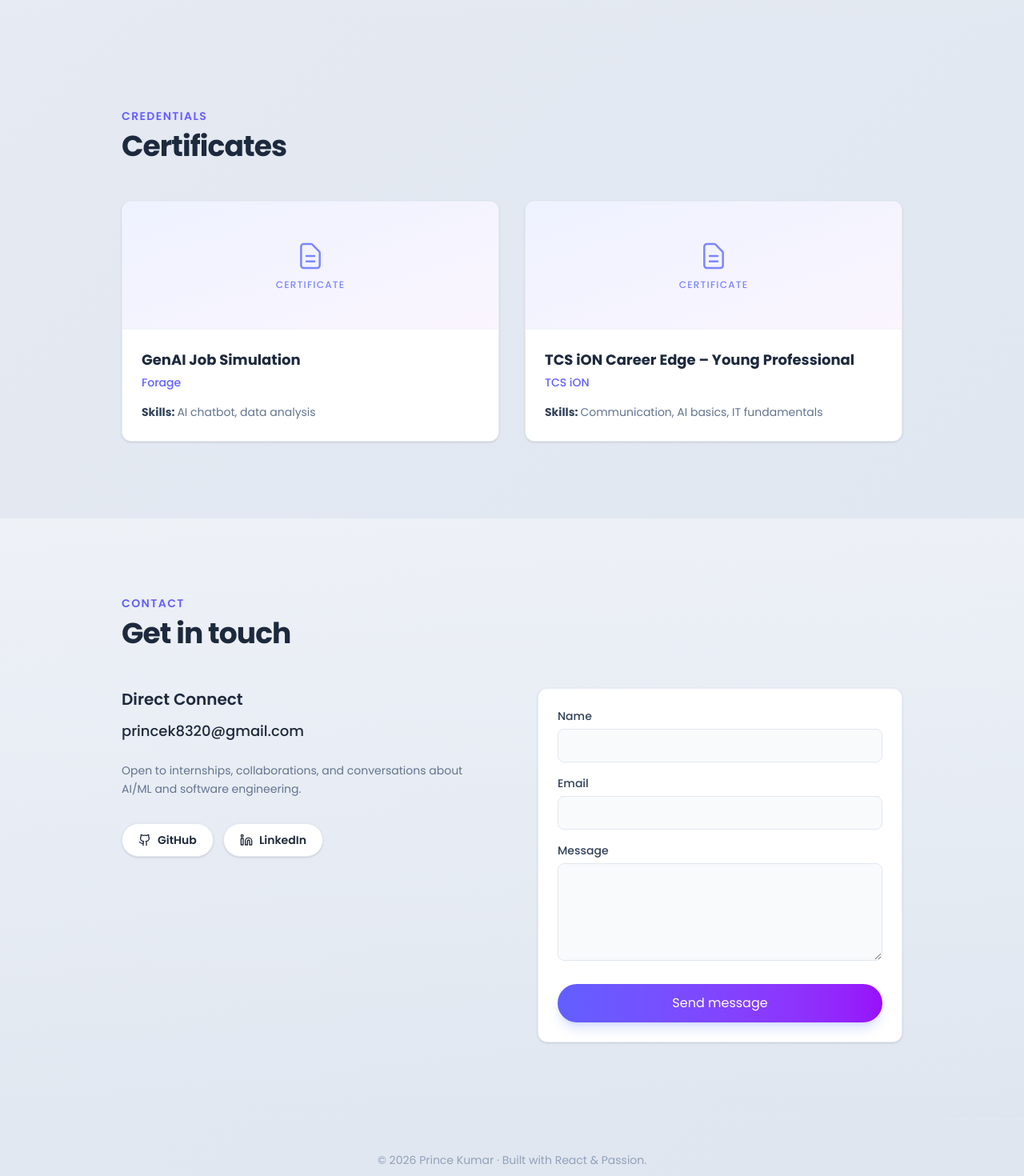
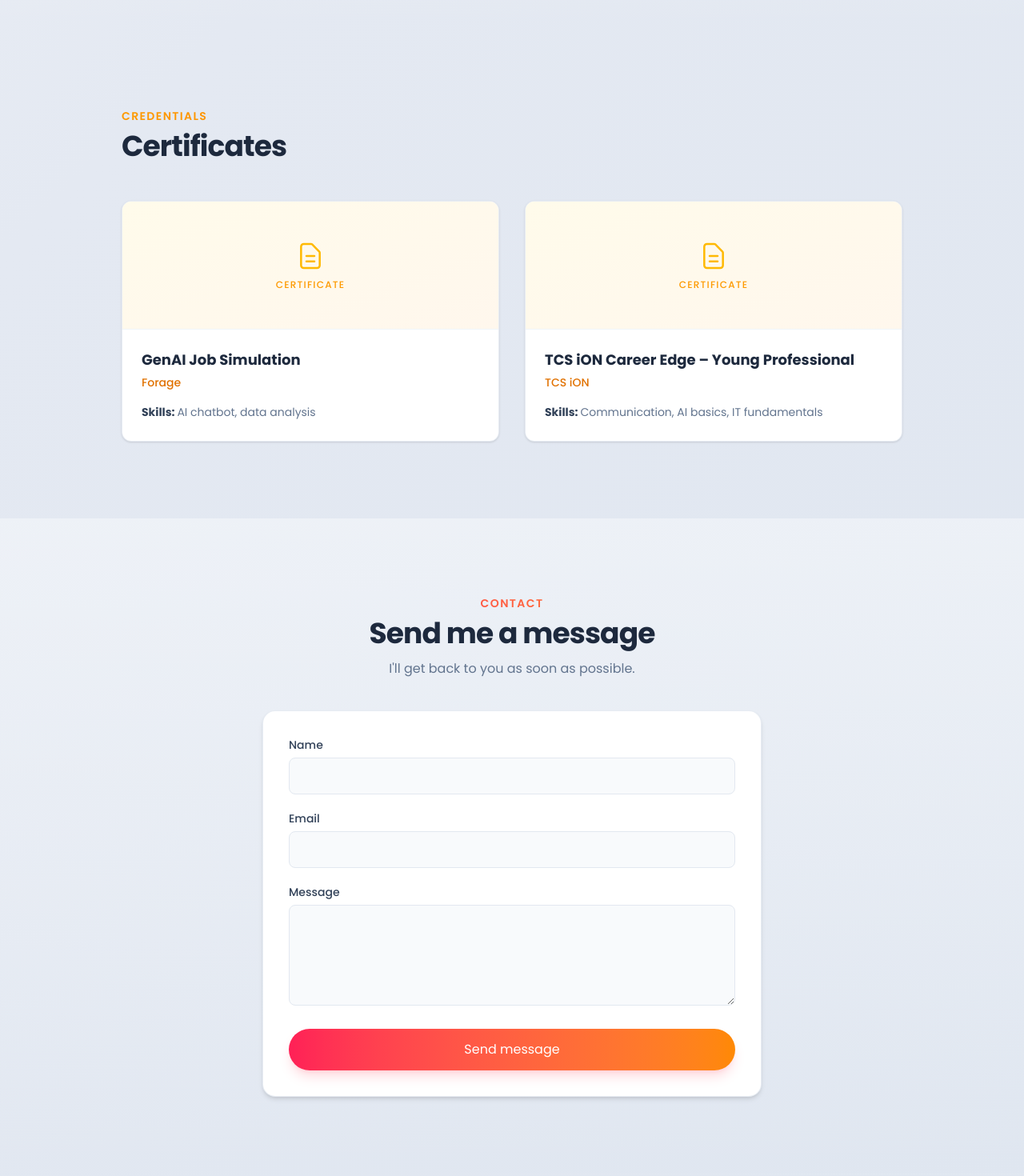
Before and after one commit to prince-kcode/PORTFOLIO, a React (Vite) app: page / in a window 1280 px wide. Shown: the part 2200-3670 px from the top of the page at 80% size. Built offline with nearby package versions, Linux system fonts and the light colour scheme.

Commit message:
style: removed Direct Connect panel, added diverse color palette per section

```diff
--- a/src/components/Certificates.jsx
+++ b/src/components/Certificates.jsx
@@ -18,7 +18,7 @@ const Certificates = () => {
     <section id="certificates" className="scroll-mt-[var(--nav-h)] py-20 sm:py-24">
       <div className="mx-auto max-w-5xl px-5 sm:px-6">
         <div className="mb-12 text-center sm:text-left">
-          <p className="text-sm font-semibold uppercase tracking-widest bg-gradient-to-r from-indigo-500 to-purple-500 bg-clip-text text-transparent">
+          <p className="text-sm font-semibold uppercase tracking-widest bg-gradient-to-r from-amber-500 to-orange-500 bg-clip-text text-transparent">
             Credentials
           </p>
           <h2 className="mt-2 text-3xl font-bold tracking-tight text-slate-800 sm:text-4xl">
@@ -32,17 +32,17 @@ const Certificates = () => {
               key={idx}
               className="flex flex-col overflow-hidden rounded-xl border border-slate-200/80 bg-white shadow-sm transition-all hover:shadow-lg hover:-translate-y-1"
             >
-              <div className="h-40 w-full bg-gradient-to-br from-indigo-50 to-purple-50 flex flex-col items-center justify-center border-b border-slate-100">
-                <svg className="w-10 h-10 text-indigo-400 mb-2" fill="none" stroke="currentColor" viewBox="0 0 24 24">
+              <div className="h-40 w-full bg-gradient-to-br from-amber-50 to-orange-50 flex flex-col items-center justify-center border-b border-slate-100">
+                <svg className="w-10 h-10 text-amber-400 mb-2" fill="none" stroke="currentColor" viewBox="0 0 24 24">
                   <path strokeLinecap="round" strokeLinejoin="round" strokeWidth={1.5} d="M9 12h6m-6 4h6m2 5H7a2 2 0 01-2-2V5a2 2 0 012-2h5.586a1 1 0 01.707.293l5.414 5.414a1 1 0 01.293.707V19a2 2 0 01-2 2z" />
                 </svg>
-                <span className="text-indigo-400 font-medium text-xs tracking-widest uppercase">Certificate</span>
+                <span className="text-amber-500 font-medium text-xs tracking-widest uppercase">Certificate</span>
               </div>
               <div className="p-6">
                 <h3 className="text-lg font-bold text-slate-800 mb-1">
                   {cert.title}
                 </h3>
-                <p className="text-sm font-medium text-indigo-500 mb-4">
+                <p className="text-sm font-medium text-amber-600 mb-4">
                   {cert.platform}
                 </p>
                 <div className="text-sm leading-relaxed text-slate-500">
--- a/src/components/Contact.jsx
+++ b/src/components/Contact.jsx
@@ -1,10 +1,7 @@
 import React, { useState } from "react";
-import { Github, Linkedin, Loader2 } from "lucide-react";
+import { Loader2 } from "lucide-react";
 
-const GITHUB_URL = "https://github.com/prince-kcode";
-const LINKEDIN_URL = "https://www.linkedin.com/in/prince-kumar-00863b336";
 const WEB3FORMS_KEY = "97862d99-34e7-411f-be7a-cde8bc10b34a";
-
 const initial = { name: "", email: "", message: "" };
 
 const Contact = () => {
@@ -50,53 +47,21 @@ const Contact = () => {
 
   return (
     <section id="contact" className="scroll-mt-[var(--nav-h)] py-20 sm:py-24 bg-white/60">
-      <div className="mx-auto max-w-5xl px-5 sm:px-6">
-        <div className="mb-12 text-center sm:text-left">
-          <p className="text-sm font-semibold uppercase tracking-widest bg-gradient-to-r from-indigo-500 to-purple-500 bg-clip-text text-transparent">
+      <div className="mx-auto max-w-2xl px-5 sm:px-6">
+        <div className="mb-10 text-center">
+          <p className="text-sm font-semibold uppercase tracking-widest bg-gradient-to-r from-rose-500 to-orange-400 bg-clip-text text-transparent">
             Contact
           </p>
           <h2 className="mt-2 text-3xl font-bold tracking-tight text-slate-800 sm:text-4xl">
-            Get in touch
+            Send me a message
           </h2>
-        </div>
-
-        <div className="grid gap-12 lg:grid-cols-2 lg:gap-16">
-          <div>
-            <h3 className="text-xl font-semibold text-slate-800">Direct Connect</h3>
-            <a
-              href="mailto:princek8320@gmail.com"
-              className="mt-3 block text-lg font-medium text-indigo-600 hover:text-indigo-700 transition-colors"
-            >
-              princek8320@gmail.com
-            </a>
-            <p className="mt-6 text-sm leading-relaxed text-slate-500">
-              Open to internships, collaborations, and conversations about AI/ML and software engineering.
-            </p>
-            <div className="mt-8 flex flex-wrap gap-3">
-              <a
-                href={GITHUB_URL}
-                target="_blank"
-                rel="noopener noreferrer"
-                className="inline-flex items-center gap-2 rounded-full border border-slate-200 bg-white px-5 py-2.5 text-sm font-semibold text-slate-600 shadow-sm transition hover:shadow-md hover:text-indigo-600"
-              >
-                <Github className="h-4 w-4" /> GitHub
-              </a>
-              <a
-                href={LINKEDIN_URL}
-                target="_blank"
-                rel="noopener noreferrer"
-                className="inline-flex items-center gap-2 rounded-full border border-slate-200 bg-white px-5 py-2.5 text-sm font-semibold text-slate-600 shadow-sm transition hover:shadow-md hover:text-indigo-600"
-              >
-                <Linkedin className="h-4 w-4" /> LinkedIn
-              </a>
-            </div>
+          <p className="mt-3 text-slate-500">I'll get back to you as soon as possible.</p>
         </div>
 
         <form
           onSubmit={onSubmit}
-            className="rounded-xl border border-slate-200/80 bg-white p-6 shadow-sm"
+          className="rounded-2xl border border-slate-200/80 bg-white p-8 shadow-md"
         >
-            <input type="hidden" name="access_key" value={WEB3FORMS_KEY} />
           <label className="block text-sm font-medium text-slate-700">
             Name
             <input
@@ -105,10 +70,10 @@ const Contact = () => {
               onChange={onChange}
               required
               autoComplete="name"
-                className="mt-1.5 w-full rounded-lg border border-slate-200 bg-slate-50 px-3 py-2.5 text-slate-800 outline-none focus:border-indigo-400 focus:ring-2 focus:ring-indigo-100"
+              className="mt-1.5 w-full rounded-lg border border-slate-200 bg-slate-50 px-4 py-3 text-slate-800 outline-none focus:border-rose-400 focus:ring-2 focus:ring-rose-100"
             />
           </label>
-            <label className="mt-4 block text-sm font-medium text-slate-700">
+          <label className="mt-5 block text-sm font-medium text-slate-700">
             Email
             <input
               name="email"
@@ -117,10 +82,10 @@ const Contact = () => {
               onChange={onChange}
               required
               autoComplete="email"
-                className="mt-1.5 w-full rounded-lg border border-slate-200 bg-slate-50 px-3 py-2.5 text-slate-800 outline-none focus:border-indigo-400 focus:ring-2 focus:ring-indigo-100"
+              className="mt-1.5 w-full rounded-lg border border-slate-200 bg-slate-50 px-4 py-3 text-slate-800 outline-none focus:border-rose-400 focus:ring-2 focus:ring-rose-100"
             />
           </label>
-            <label className="mt-4 block text-sm font-medium text-slate-700">
+          <label className="mt-5 block text-sm font-medium text-slate-700">
             Message
             <textarea
               name="message"
@@ -128,7 +93,7 @@ const Contact = () => {
               onChange={onChange}
               required
               rows={5}
-                className="mt-1.5 w-full resize-y rounded-lg border border-slate-200 bg-slate-50 px-3 py-2.5 text-slate-800 outline-none focus:border-indigo-400 focus:ring-2 focus:ring-indigo-100"
+              className="mt-1.5 w-full resize-y rounded-lg border border-slate-200 bg-slate-50 px-4 py-3 text-slate-800 outline-none focus:border-rose-400 focus:ring-2 focus:ring-rose-100"
             />
           </label>
 
@@ -148,7 +113,7 @@ const Contact = () => {
           <button
             type="submit"
             disabled={loading}
-              className="mt-6 inline-flex w-full items-center justify-center gap-2 rounded-full bg-gradient-to-r from-indigo-500 to-purple-600 py-3 text-sm font-semibold text-white shadow-lg shadow-indigo-300/40 transition-all hover:shadow-xl hover:shadow-indigo-400/50 disabled:cursor-not-allowed disabled:opacity-70"
+            className="mt-6 inline-flex w-full items-center justify-center gap-2 rounded-full bg-gradient-to-r from-rose-500 to-orange-400 py-3.5 text-sm font-semibold text-white shadow-lg shadow-rose-300/40 transition-all hover:shadow-xl hover:shadow-rose-400/50 disabled:cursor-not-allowed disabled:opacity-70"
           >
             {loading ? (
               <>
@@ -160,7 +125,6 @@ const Contact = () => {
           </button>
         </form>
       </div>
-      </div>
     </section>
   );
 };
--- a/src/components/Projects.jsx
+++ b/src/components/Projects.jsx
@@ -16,7 +16,7 @@ const Projects = () => {
     <section id="projects" className="scroll-mt-[var(--nav-h)] py-20 sm:py-24 bg-white/60">
       <div className="mx-auto max-w-5xl px-5 sm:px-6">
         <div className="mb-12 text-center sm:text-left">
-          <p className="text-sm font-semibold uppercase tracking-widest bg-gradient-to-r from-indigo-500 to-purple-500 bg-clip-text text-transparent">
+          <p className="text-sm font-semibold uppercase tracking-widest bg-gradient-to-r from-blue-500 to-cyan-500 bg-clip-text text-transparent">
             Portfolio
           </p>
           <h2 className="mt-2 text-3xl font-bold tracking-tight text-slate-800 sm:text-4xl">
@@ -30,7 +30,7 @@ const Projects = () => {
               key={idx}
               className="flex flex-col rounded-xl border border-slate-200/80 bg-white p-8 shadow-sm transition-all hover:shadow-lg hover:-translate-y-1"
             >
-              <div className="mb-4 h-1 w-12 rounded-full bg-gradient-to-r from-indigo-400 to-purple-400" />
+              <div className="mb-4 h-1 w-12 rounded-full bg-gradient-to-r from-blue-400 to-cyan-400" />
               <h3 className="text-xl font-bold text-slate-800 mb-3">
                 {project.title}
               </h3>
--- a/src/components/Skills.jsx
+++ b/src/components/Skills.jsx
@@ -14,7 +14,7 @@ const Skills = () => {
     <section id="skills" className="scroll-mt-[var(--nav-h)] py-20 sm:py-24">
       <div className="mx-auto max-w-5xl px-5 sm:px-6">
         <div className="mb-12 text-center sm:text-left">
-          <p className="text-sm font-semibold uppercase tracking-widest bg-gradient-to-r from-indigo-500 to-purple-500 bg-clip-text text-transparent">
+          <p className="text-sm font-semibold uppercase tracking-widest bg-gradient-to-r from-teal-500 to-emerald-500 bg-clip-text text-transparent">
             Expertise
           </p>
           <h2 className="mt-2 text-3xl font-bold tracking-tight text-slate-800 sm:text-4xl">
@@ -30,7 +30,7 @@ const Skills = () => {
             >
               <h3 className="text-lg font-bold text-slate-800">{skill.name}</h3>
               <p className="mt-2 text-sm text-slate-500">{skill.hint}</p>
-              <div className="mt-4 h-1 w-10 rounded-full bg-gradient-to-r from-indigo-400 to-purple-400" />
+              <div className="mt-4 h-1 w-10 rounded-full bg-gradient-to-r from-teal-400 to-emerald-400" />
             </div>
           ))}
         </div>
```
Lines whose indentation alone changed are shown as unchanged.
